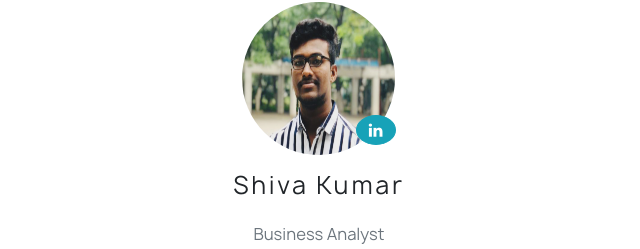
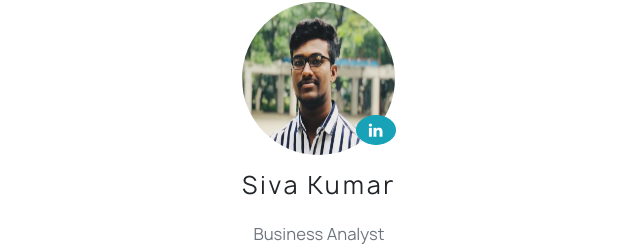
Before and after one commit to selenajosephine/famwork, a plain HTML site: page index.html in a window 1280 px wide. Shown: the part 1983-2232 px from the top of the page, 606-1246 px from the left. Drawn offline with Linux system fonts and the light colour scheme.

Commit message:
Updated Siva Kumar spelling

```diff
--- a/index.html
+++ b/index.html
@@ -168,10 +168,10 @@
                     <div class="card-body text-center">
                         <img class="avatar rounded-circle"
                              src="src/assets/images/famwork-sivakumar.jpg"
-                             alt="Shiva Kumar">
+                             alt="Siva Kumar">
                         <a href="https://www.linkedin.com/in/sivakumar-varikuntla-20a5651a5"
                            class="btn btn-info linkedin" target="_blank"> <i class="fa fa-linkedin"></i></a>
-                        <h4 class="card-title">Shiva Kumar</h4>
+                        <h4 class="card-title">Siva Kumar</h4>
                         <h6 class="card-subtitle mb-2 text-muted">Business Analyst</h6>
                         <p class="card-text text-muted">"A quandary can be elucidated by identification sort of
                             reckoning at the same level"</p>
```
